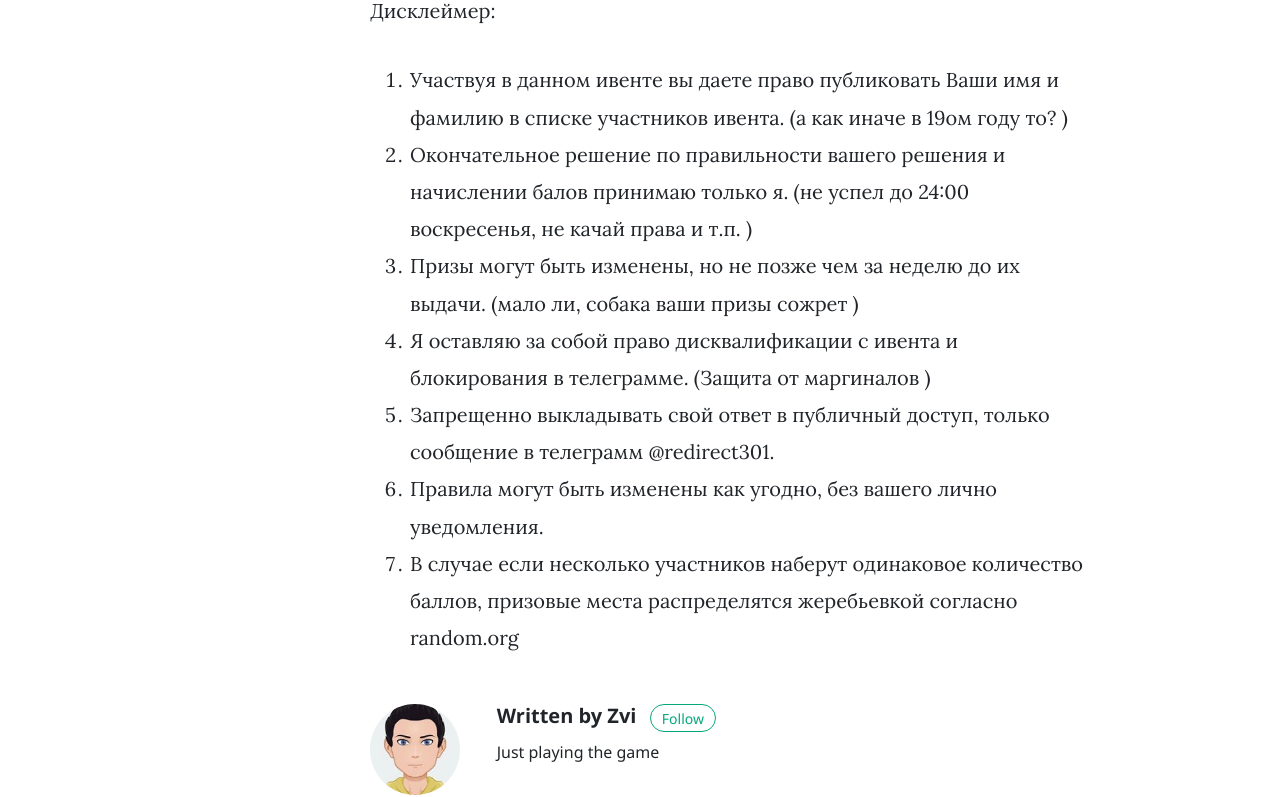
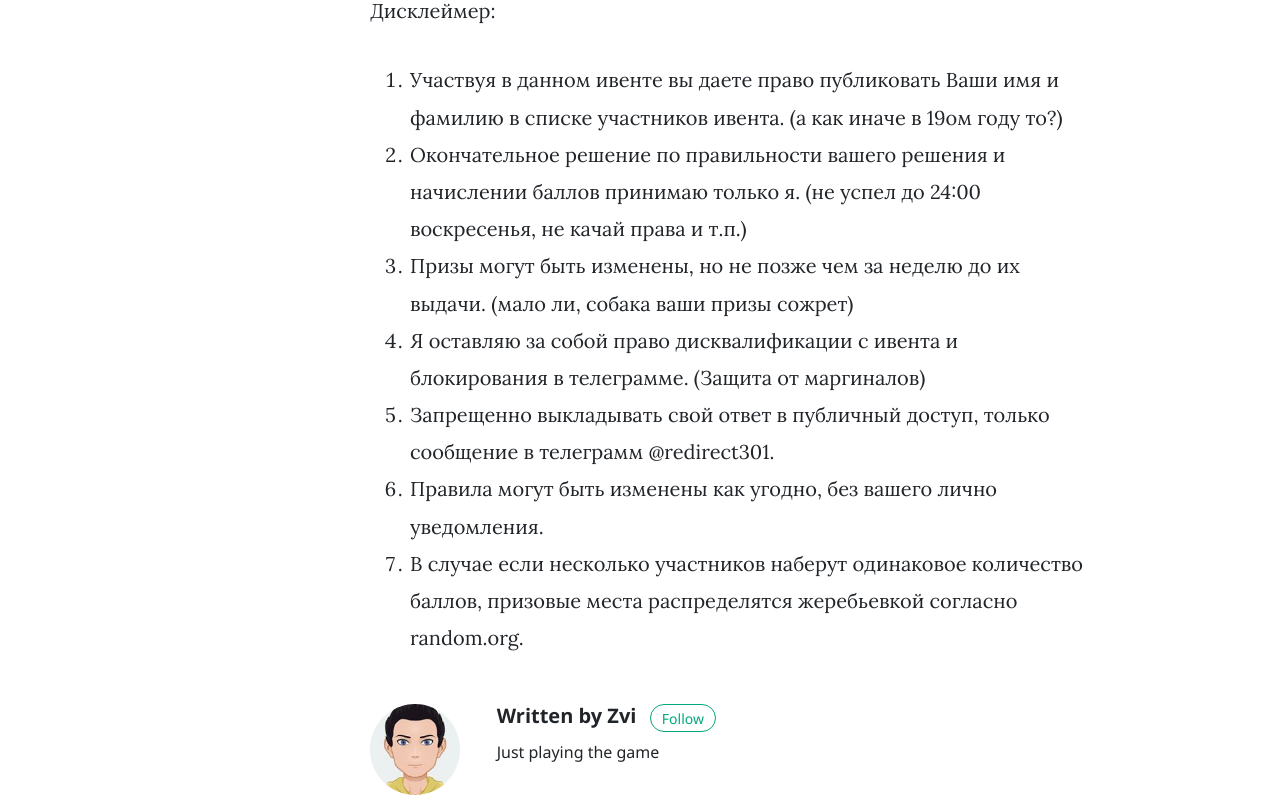
Before and after one commit to tcgua/tcgua.github.io, a Jekyll site: the page built from _posts/2019-09-17-hod-konem-1.md, in a window 1280 px wide and 1400 px high, scrolled down 1710 px. Shown: the part 389-1186 px from the top of the window. Built offline with Jekyll 4.4.1, drawn with Linux system fonts in a browser that asks for light colours; nearby versions of some CDN libraries; comment, search, counter and statistics services are not loaded; some of the changed text lies outside the part shown.

Commit message:
small fixes

```diff
--- a/_posts/2019-09-17-hod-konem-1.md
+++ b/_posts/2019-09-17-hod-konem-1.md
@@ -29,14 +29,14 @@
 Помните, вы можете обсуждать решение с кем и как хотите, но тем самым вы подсказываете другим игрокам найти решение, а значит ухудшаете свои шансы вырваться вперед.
 Выкладывать свое решение в общий доступ запрещенно.
 
-Ну и самое главное, эти задачи помогут вам быстрее ориентироваться в сложных ситуациях. И так погнали!
+Ну и самое главное, эти задачи помогут вам быстрее ориентироваться в сложных ситуациях. Итак, погнали!
 <a data-fancybox="gallery" href="../assets/images/hod-konem/hod-konem-1.jpg"><img src="../assets/images/hod-konem/hod-konem-1.jpg"></a>
 
 Дисклеймер:
-1. Участвуя в данном ивенте вы даете право публиковать Ваши имя и фамилию в списке участников ивента. (а как иначе в 19ом году то? )
-2. Окончательное решение по правильности вашего решения и начислении балов принимаю только я. (не успел до 24:00 воскресенья, не качай права и т.п. )
-3. Призы могут быть изменены, но не позже чем за неделю до их выдачи. (мало ли, собака ваши призы сожрет )
-4. Я оставляю за собой право дисквалификации с ивента и блокирования в телеграмме. (Защита от маргиналов )
+1. Участвуя в данном ивенте вы даете право публиковать Ваши имя и фамилию в списке участников ивента. (а как иначе в 19ом году то?)
+2. Окончательное решение по правильности вашего решения и начислении баллов принимаю только я. (не успел до 24:00 воскресенья, не качай права и т.п.)
+3. Призы могут быть изменены, но не позже чем за неделю до их выдачи. (мало ли, собака ваши призы сожрет)
+4. Я оставляю за собой право дисквалификации с ивента и блокирования в телеграмме. (Защита от маргиналов)
 5. Запрещенно выкладывать свой ответ в публичный доступ, только сообщение в телеграмм @redirect301.
 6. Правила могут быть изменены как угодно, без вашего лично уведомления.
-7. В случае если несколько участников наберут одинаковое количество баллов, призовые места распределятся жеребьевкой согласно random.org
+7. В случае если несколько участников наберут одинаковое количество баллов, призовые места распределятся жеребьевкой согласно random.org.
```
Also changed, not shown: other parts of _posts/2019-09-17-hod-konem-1.md (+1 -1 lines).
